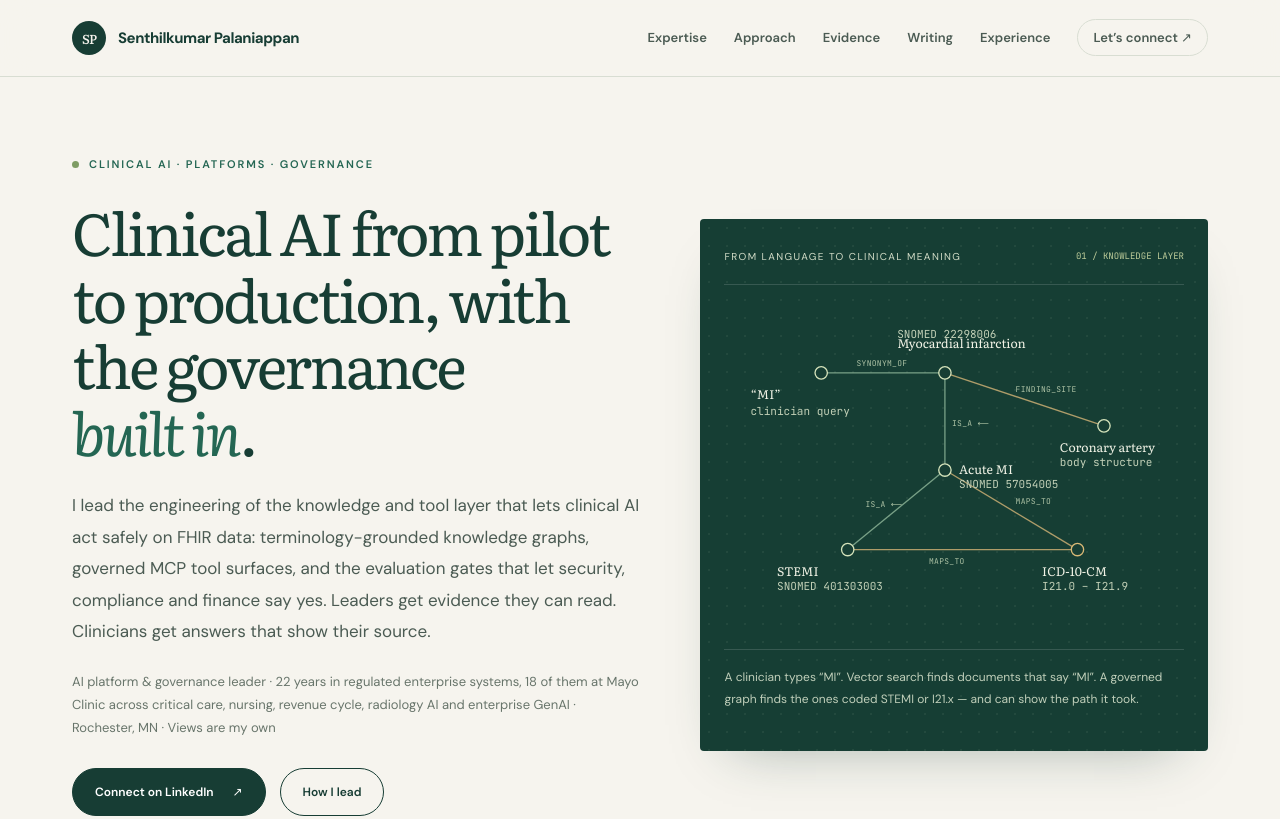
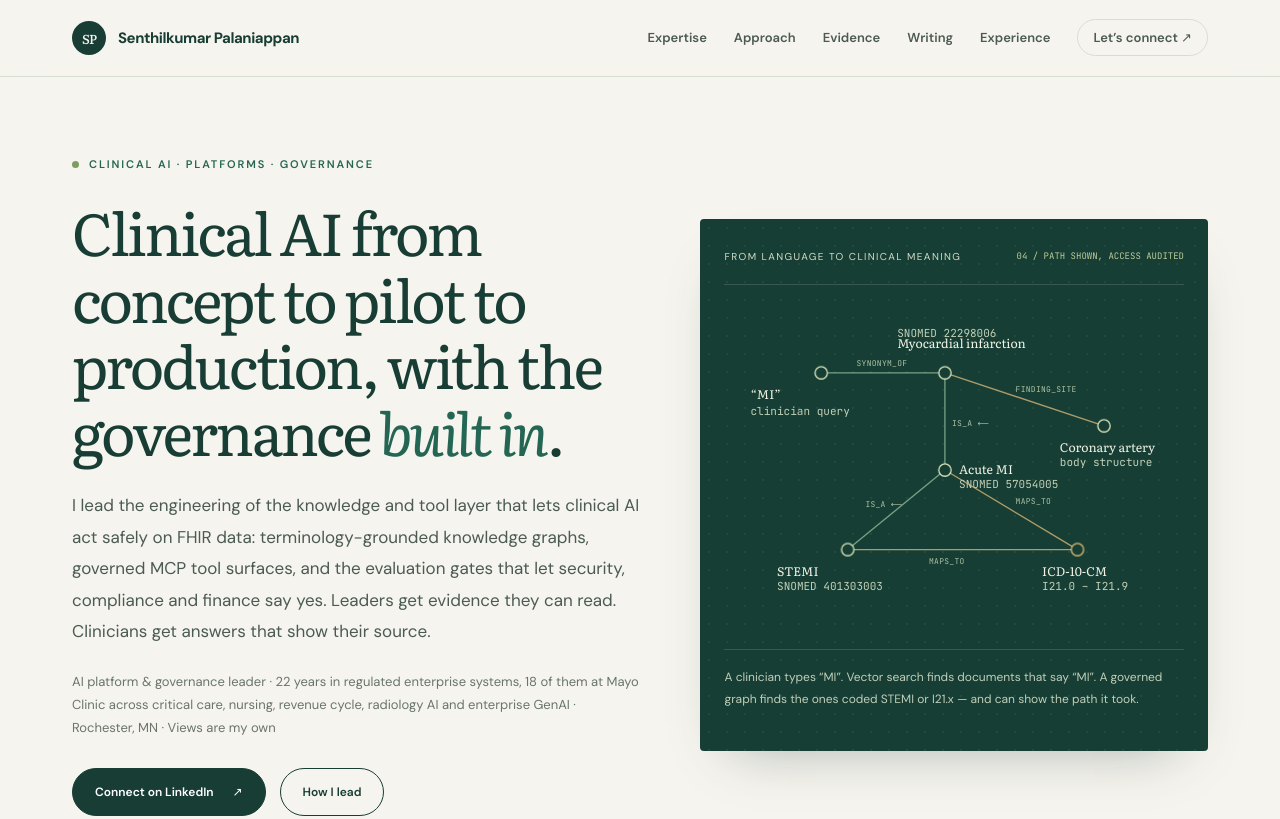
Before and after one commit to sengoms/PersonalWEB, a plain HTML site: page index.html in a window 1280 px wide. Shown: the top 819 px of the page. Drawn offline with Linux system fonts and the light colour scheme.

Commit message:
Hero: 'concept to pilot to production'; looping animated knowledge graph
The graph panel now plays as an 8-second loop: edges draw and nodes
appear in sequence while the panel header steps through 01 clinician
types "MI", 02 graph expands the meaning, 03 codes resolved, 04 path
shown and access audited. STEMI and ICD-10 nodes pulse when resolved.
Pure CSS keyframes driven by a 15-line script; users with
prefers-reduced-motion get the static graph, and so does anyone with
scripts disabled.

Co-Authored-By: Claude Fable 5.1 <noreply@anthropic.com>

```diff
--- a/index.html
+++ b/index.html
@@ -229,6 +229,17 @@ footer{background:var(--ink);color:#bdcdb6;border-top:1px solid #ffffff20;font-s
 .table .row b{font-size:13px}.table .row p{font-size:15px}.posts small{font-size:11px}.posts .sum{font-size:14px}
 .tl .yr{font-size:11px}.tl b{font-size:15px}.tl p{font-size:14px}.graph-panel .caption{font-size:12px}.panel-top{font-size:10px}
 .career-strip .strip-label{font-size:10px}.contact .links a{font-size:13px}footer{font-size:12px}
+/* v5: looping animated graph (JS adds .anim; reduced-motion users get the static graph) */
+@media (prefers-reduced-motion:no-preference){
+.graph-panel.anim .graph .edge{stroke-dashoffset:400;animation:none}
+.graph-panel.anim .graph .node,.graph-panel.anim .graph .lbl,.graph-panel.anim .graph .code-lbl,.graph-panel.anim .graph .elbl{opacity:0;animation:none}
+.graph-panel.anim .graph.play .edge{animation:draw 1.1s ease-out forwards}
+.graph-panel.anim .graph.play .node,.graph-panel.anim .graph.play .lbl,.graph-panel.anim .graph.play .code-lbl,.graph-panel.anim .graph.play .elbl{animation:pop .5s ease-out forwards}
+.graph-panel.anim .graph.play .node.hit{animation:pop .5s ease-out forwards,ring 1.2s ease-out 3s 2}
+@keyframes ring{0%{stroke-width:1.5;r:7}40%{stroke-width:3;r:10}100%{stroke-width:1.5;r:7}}
+.graph-panel.anim .graph{transition:opacity .6s}.graph-panel.anim .graph.out{opacity:0}
+.panel-top .step{transition:opacity .25s}.panel-top .step.sw{opacity:0}
+}
 </style>
 </head>
 <body>
@@ -252,7 +263,7 @@ footer{background:var(--ink);color:#bdcdb6;border-top:1px solid #ffffff20;font-s
   <div class="wrap grid">
     <div>
       <p class="eyebrow">Clinical AI · Platforms · Governance</p>
-      <h1>Clinical AI from pilot to production, with the governance <em>built&nbsp;in</em>.</h1>
+      <h1>Clinical AI from concept to pilot to production, with the governance <em>built&nbsp;in</em>.</h1>
       <p class="lede">I lead the engineering of the knowledge and tool layer that lets clinical AI act safely on FHIR data: terminology-grounded knowledge graphs, governed MCP tool surfaces, and the evaluation gates that let security, compliance and finance say yes. Leaders get evidence they can read. Clinicians get answers that show their source.</p>
       <p class="who">AI platform &amp; governance leader · 22 years in regulated enterprise systems, 18 of them at Mayo Clinic across critical care, nursing, revenue cycle, radiology AI and enterprise GenAI · Rochester, MN · Views are my own</p>
       <div class="cta">
@@ -261,7 +272,7 @@ footer{background:var(--ink);color:#bdcdb6;border-top:1px solid #ffffff20;font-s
       </div>
     </div>
     <div class="graph-panel">
-      <div class="panel-top"><span>From language to clinical meaning</span><span>01 / Knowledge layer</span></div>
+      <div class="panel-top"><span>From language to clinical meaning</span><span class="step">01 / Knowledge layer</span></div>
       <svg class="graph" viewBox="0 0 520 360" role="img" aria-labelledby="gt gd">
         <title id="gt">A clinical knowledge graph</title>
         <desc id="gd">A clinician's shorthand "MI" expands through IS_A edges to myocardial infarction and STEMI, maps to ICD-10 codes I21.0–I21.9, and connects by FINDING_SITE to the coronary artery.</desc>
@@ -292,11 +303,11 @@ footer{background:var(--ink);color:#bdcdb6;border-top:1px solid #ffffff20;font-s
         <text class="lbl" x="266" y="185" style="animation-delay:1.5s">Acute MI</text>
         <text class="code-lbl" x="266" y="200" style="animation-delay:1.5s">SNOMED 57054005</text>
 
-        <circle class="node" cx="140" cy="270" r="7" style="animation-delay:1.9s"/>
+        <circle class="node hit" cx="140" cy="270" r="7" style="animation-delay:1.9s"/>
         <text class="lbl" x="60" y="300" style="animation-delay:2s">STEMI</text>
         <text class="code-lbl" x="60" y="316" style="animation-delay:2s">SNOMED 401303003</text>
 
-        <circle class="node code" cx="400" cy="270" r="7" style="animation-delay:2.1s"/>
+        <circle class="node code hit" cx="400" cy="270" r="7" style="animation-delay:2.1s"/>
         <text class="lbl" x="360" y="300" style="animation-delay:2.2s">ICD-10-CM</text>
         <text class="code-lbl" x="360" y="316" style="animation-delay:2.2s">I21.0 – I21.9</text>
 
@@ -523,5 +534,21 @@ footer{background:var(--ink);color:#bdcdb6;border-top:1px solid #ffffff20;font-s
 </section>
 </main>
 <footer><div class="wrap">© 2026 Senthilkumar Palaniappan. Views are my own.</div></footer>
+<script>
+(function(){
+  var p=document.querySelector('.graph-panel'),g=p&&p.querySelector('.graph'),st=p&&p.querySelector('.panel-top .step');
+  if(!g||!st||window.matchMedia('(prefers-reduced-motion: reduce)').matches)return;
+  var steps=['01 / Clinician types “MI”','02 / Graph expands the meaning','03 / Codes resolved: STEMI, I21.x','04 / Path shown, access audited'];
+  var at=[0,800,1900,2800],timers=[];
+  function say(i){st.classList.add('sw');setTimeout(function(){st.textContent=steps[i];st.classList.remove('sw')},250)}
+  function run(){
+    timers.forEach(clearTimeout);timers=[];
+    g.classList.remove('out');g.classList.remove('play');void g.getBoundingClientRect();g.classList.add('play');
+    at.forEach(function(t,i){timers.push(setTimeout(function(){say(i)},t))});
+    timers.push(setTimeout(function(){g.classList.add('out')},7000));
+  }
+  p.classList.add('anim');run();setInterval(run,8000);
+})();
+</script>
 </body>
 </html>
```
